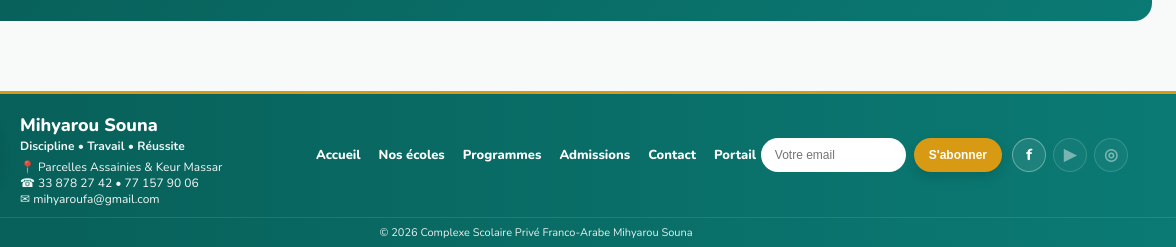
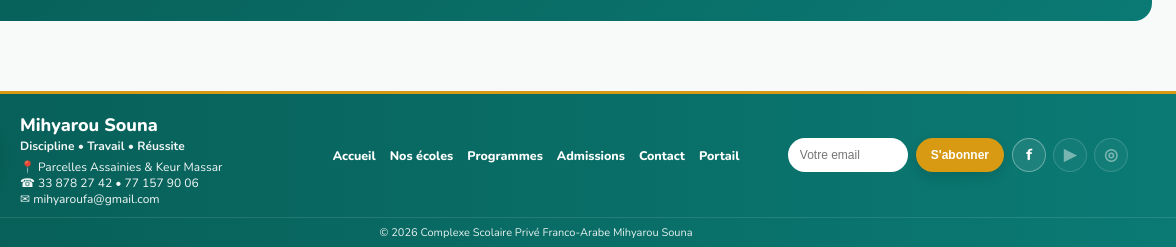
Before and after one commit to Kirredgard/mihyarousouna, a plain HTML site: page admissions.html in a window 1280 px wide. Shown: the part 1709-1956 px from the top of the page, 104-1280 px from the left. Drawn offline with nearby package versions, Linux system fonts and the light colour scheme.

Commit message:
Add files via upload

```diff
--- a/admissions.html
+++ b/admissions.html
@@ -392,18 +392,18 @@ line-height:1;
 <style>
 .ms-footer{width:100%;background:linear-gradient(90deg,#075e57,#0b7a74);border-top:3px solid #d79a12;color:#fff;font-family:inherit}
 .ms-footer *{box-sizing:border-box}
-.ms-footer-wrap{max-width:1400px;margin:auto;padding:10px 48px;display:grid;grid-template-columns:minmax(330px,1fr) auto minmax(330px,1fr);align-items:center;gap:24px}
+.ms-footer-wrap{max-width:1400px;margin:auto;padding:10px 48px;display:grid;grid-template-columns:minmax(260px,1fr) auto minmax(260px,1fr);align-items:center;gap:16px}
 .ms-footer-brand{display:flex;align-items:center;gap:12px;justify-self:start;padding-left:0;margin-left:0}
 .ms-footer-logo{width:52px;height:52px;border-radius:12px;background:#fff;object-fit:contain;padding:4px;box-shadow:0 6px 16px rgba(0,0,0,.12)}
 .ms-footer-title{font-size:18px;line-height:1;font-weight:800;margin-bottom:4px}
 .ms-footer-slogan{font-size:12px;font-weight:700;margin-bottom:5px;opacity:.95}
 .ms-footer-contact{font-size:12px;line-height:1.35;opacity:.95}
-.ms-footer-nav{display:flex;align-items:center;justify-content:center;gap:18px;white-space:nowrap}
-.ms-footer-nav a{color:#fff;text-decoration:none;font-size:13px;font-weight:800;transition:.2s}
+.ms-footer-nav{display:flex;align-items:center;justify-content:center;gap:14px;white-space:nowrap}
+.ms-footer-nav a{color:#fff;text-decoration:none;font-size:12.5px;font-weight:800;transition:.2s}
 .ms-footer-nav a:hover{color:#f0b22c}
-.ms-footer-right{justify-self:end;display:flex;align-items:center;gap:10px;flex-wrap:nowrap}
+.ms-footer-right{justify-self:end;display:flex;align-items:center;gap:8px;flex-wrap:nowrap}
 .ms-footer-newsletter{display:flex;align-items:center;gap:8px}
-.ms-footer-newsletter input{height:34px;width:145px;border:0;border-radius:999px;padding:0 14px;font-size:12px;outline:none}
+.ms-footer-newsletter input{height:34px;width:120px;border:0;border-radius:999px;padding:0 12px;font-size:12px;outline:none}
 .ms-footer-newsletter button{height:34px;border:0;border-radius:999px;padding:0 15px;background:#d79a12;color:#fff;font-size:12px;font-weight:800;cursor:pointer;box-shadow:0 5px 12px rgba(0,0,0,.12)}
 .ms-footer-socials{display:flex;align-items:center;gap:7px}
 .ms-footer-socials a{position:relative;width:34px;height:34px;border-radius:50%;display:inline-flex;align-items:center;justify-content:center;color:#fff;text-decoration:none;border:1px solid rgba(255,255,255,.35);background:rgba(255,255,255,.08);font-weight:800;transition:.2s}
```
Also changed, not shown: apropos.html (+5 -5 lines), contact.html (+5 -5 lines), ecoles.html (+5 -5 lines), index.html (+5 -5 lines), modalites.html (+5 -5 lines), programmes.html (+5 -5 lines), js/lang.js (line endings or trailing spaces), js/script.js (line endings or trailing spaces).
